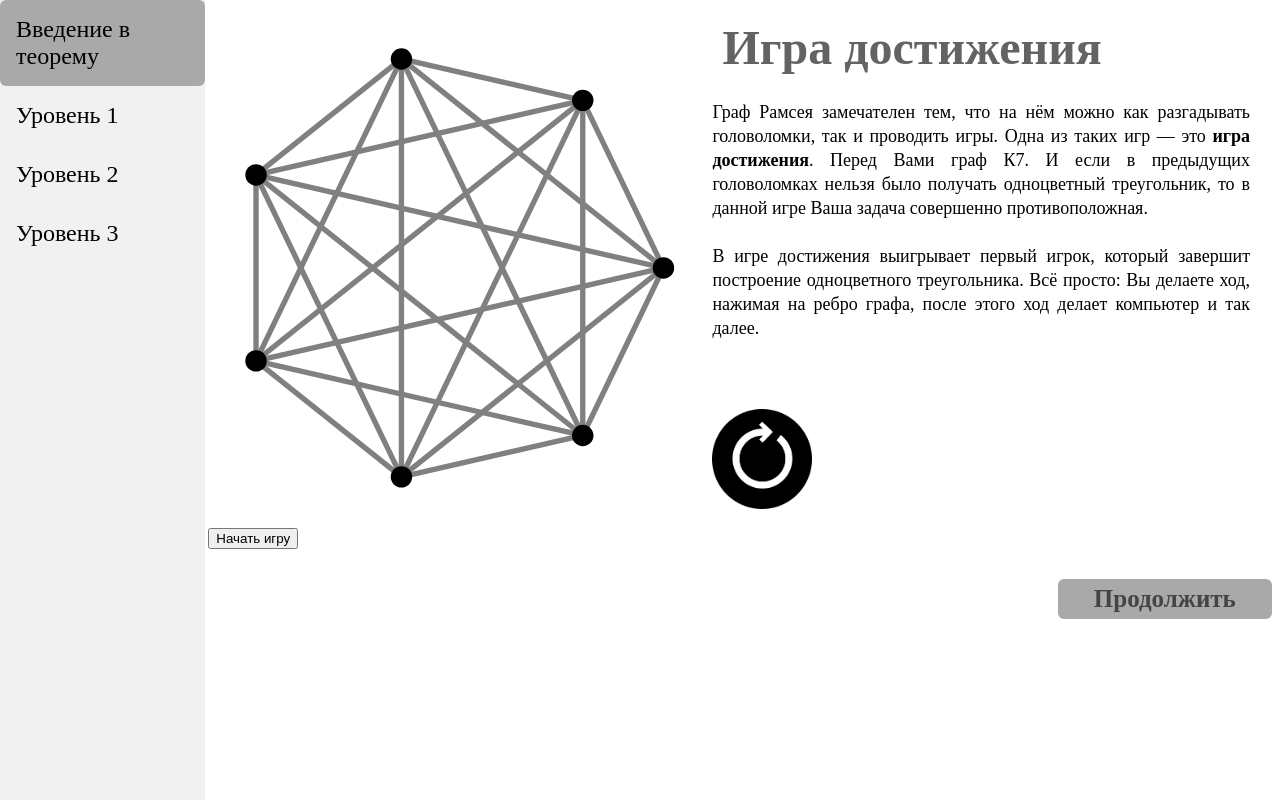
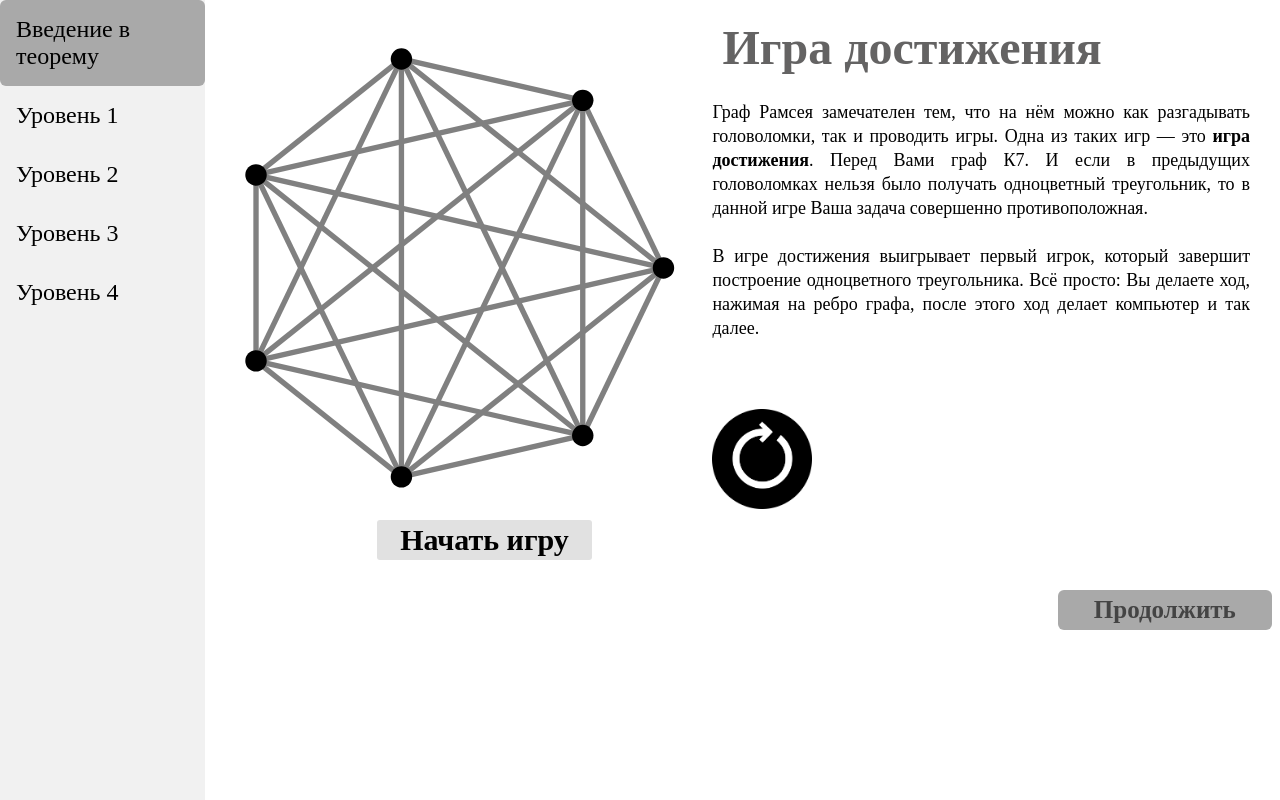
Before and after one commit to techi9/ramsay, a Next.js app: page /lvl3 in a window 1280 px wide. Built offline with nearby package versions, Linux system fonts and the light colour scheme.

Commit message:
Changes by tucha

```diff
--- a/components/SideBar.js
+++ b/components/SideBar.js
@@ -45,9 +45,15 @@ class SideBar extends React.Component {
                 </div>
 
 
-                <div className={this.state.selected === 3 ? sidebar.selected : sidebar.unselect}>
+                <div className={this.state.selected === 4 ? sidebar.selected : sidebar.unselect}>
                     <Link href={"/lvl3"}>
                         <a onClick={() => this.setState({selected : 4})}>Уровень 3</a>
+                    </Link>
+                </div>
+
+                <div className={this.state.selected === 5 ? sidebar.selected : sidebar.unselect}>
+                    <Link href={"/lvl4"}>
+                        <a onClick={() => this.setState({selected : 5})}>Уровень 4</a>
                     </Link>
                 </div>
 
--- a/components/lvl3Game.js
+++ b/components/lvl3Game.js
@@ -33,6 +33,37 @@ class Lvl3Game extends React.Component {
 
         this.turnList = shuffle(this.lineList)
 
+    }
+
+    getLine = (v1, v2) => {
+        for(let i in this.lineList){
+            if(this.lineList[i].vertex1.index === v1.index && this.lineList[i].vertex2.index === v2.index ||
+                this.lineList[i].vertex1.index === v2.index && this.lineList[i].vertex2.index === v1.index) {
+                return this.lineList[i];
+            }
+        }
+        console.log(v1, v2)
+        throw ("line not found")
+    }
+
+    checkColor = (v1, v2, color) => {
+        for(let i in this.lineList){
+            if((this.lineList[i].vertex1 === v1 && this.lineList[i].vertex2 === v2 ||
+                this.lineList[i].vertex1 === v2 && this.lineList[i].vertex2 === v1) && this.lineList[i].color === color){
+                return true;
+            }
+        }
+        return false;
+    }
+
+    check = (line, color) => {
+        for(let i in this.vertexList){
+            if(this.checkColor(this.vertexList[i], line.vertex1, color) &&
+                this.checkColor(this.vertexList[i], line.vertex2, color)){
+                return true;
+            }
+        }
+        return false;
     }
 
     deleteUserLineTurn = (deleteIndex) => {
--- a/pages/_app.js
+++ b/pages/_app.js
@@ -2,6 +2,7 @@ import '../styles/globals.css'
 import Link from "next/link";
 import SideBar from "../components/SideBar"
 import {useRouter} from "next/router";
+import Head from "next/head";
 
 
 
@@ -11,7 +12,11 @@ function MyApp({ Component, pageProps }) {
 
   return (
       <div>
-
+          <Head>
+              <title>Ramsay</title>
+              <meta name="description" content="SoulsLikeRiddles" />
+              <link rel="icon" href="/favicon.ico" />
+          </Head>
         <SideBar/>
 
         <Component {...pageProps}  router = {router1}/>
--- a/pages/index.js
+++ b/pages/index.js
@@ -12,11 +12,7 @@ export default function Home(props) {
 
   return (
     <div>
-      <Head>
-        <title>Create Next App</title>
-        <meta name="description" content="Generated create next app" />
-        <link rel="icon" href="/favicon.ico" />
-      </Head>
+
       {/*----------------------------------------------------------------*/}
       <main className={styles.main}>
 
--- a/pages/lvl3.js
+++ b/pages/lvl3.js
@@ -29,6 +29,7 @@ function GetText(){
 
 export default function lvl3(props) {
 
+    const router = props.router
 
     return (
         <div>
--- a/styles/colorSelector.module.css
+++ b/styles/colorSelector.module.css
@@ -42,7 +42,22 @@
     float: initial;
     transition: 200ms;
 }
+.StartGame{
 
+    margin-left: 169px;
+    margin-top: 0px;
+    min-width: 20%;
+    font-size: 30px;
+    font-family:"Alumni Sans",SansSerif;
+    font-weight: 600;
+    border: none;
+    border-radius: 3px;
+    color: #000000;
+    background: #e1e1e1;
+    height: 40px;
+    float: initial;
+    transition: 200ms;
+}
 .WinInf{
     min-width: 20%;
     font-size: 25px;
--- a/utility/graphGeneration.js
+++ b/utility/graphGeneration.js
@@ -32,6 +32,7 @@ function graphGeneration(list, n, radius, xCenter, yCenter, handleClick) {
                               onClick = {handleClick} vertex1 = {vertexList[vertexList.length - j-1]} vertex2 = {vertexList[i]} color={"gray"} index = {lineIndex}/>,
 
                 'color': "gray",
+                'index': lineIndex,
                 'vertex1': vertexList[vertexList.length - j-1],
                 'vertex2': vertexList[i]
             })
```
